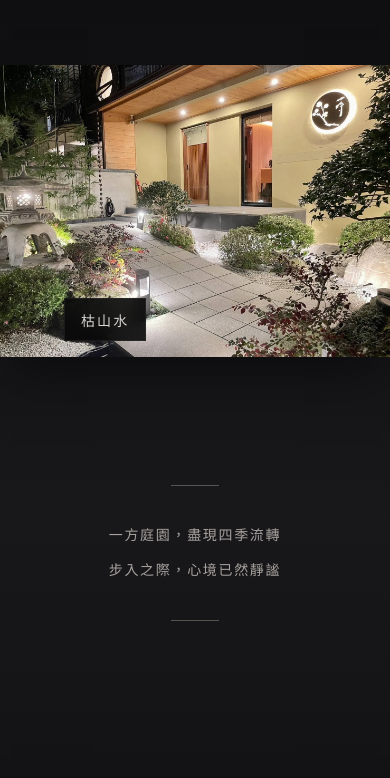
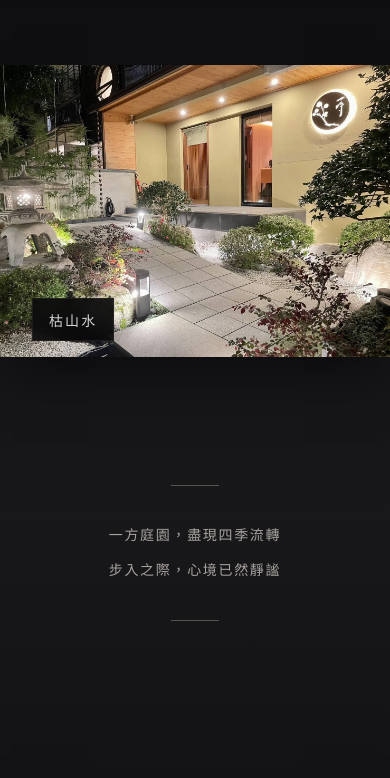
Before and after one commit to TaideLiweb/shikappou, a plain HTML site: page index.html in a window 390 px wide. Shown: the part 1165-1943 px from the top of the page. Drawn offline with nearby package versions, Linux system fonts and the light colour scheme; grey boxes are pictures that could not be loaded.

Commit message:
修改手機版 caption-box 位置

```diff
--- a/styles.css
+++ b/styles.css
@@ -817,7 +817,7 @@ h3 {
   }
 
   .caption-box {
-    left: 1rem;
+    left: -1rem;
     bottom: 1rem;
     padding: 0.65rem 1rem;
   }
```
